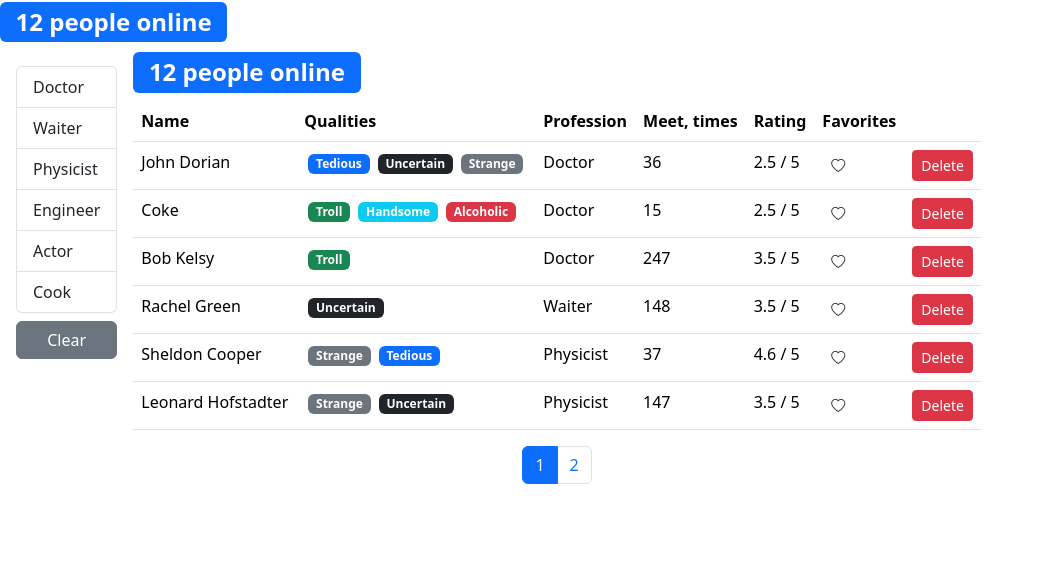
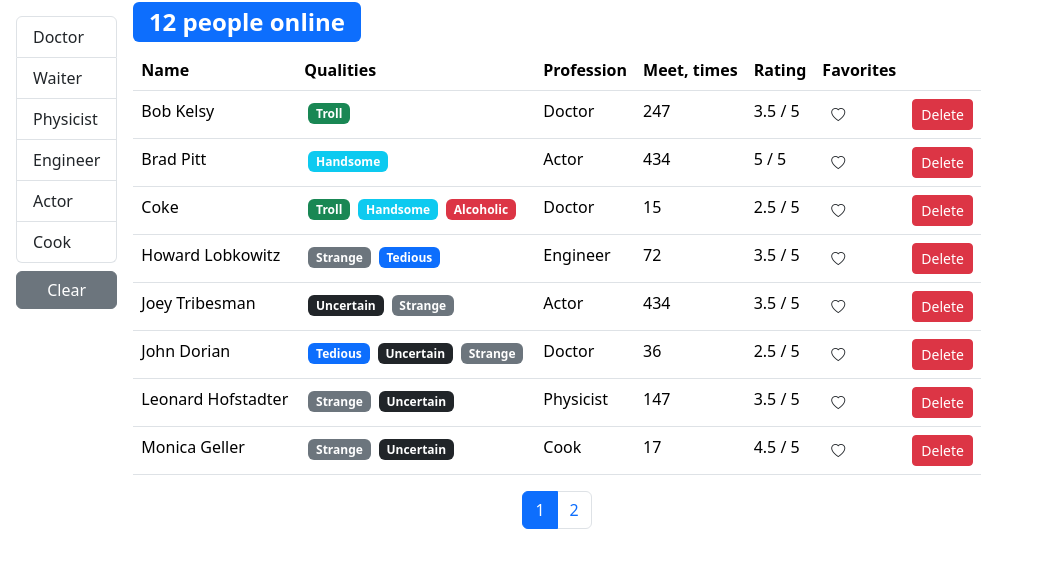
Before and after one commit to ywvv/fast-company, a React (Vite) app: page / in a window 1280 px wide. Shown: the top 568 px of the page, without its empty margins (0-1044 px from the left). Built offline with nearby package versions, Linux system fonts and the light colour scheme.

Commit message:
feat: add table sort

```diff
--- a/src/App.jsx
+++ b/src/App.jsx
@@ -1,18 +1,17 @@
 import { useState } from 'react'
 import api from './api'
 import Users from './components/Users'
-import SearchStatus from './components/SearchStatus'
 
 const App = () => {
   const [users, setUsers] = useState(api.users.fetchAll())
 
-  const handleDelete = userId => {
-    setUsers(users.filter(user => user._id !== userId))
+  const handleDelete = (userId) => {
+    setUsers(users.filter((user) => user._id !== userId))
   }
 
-  const handleToggleBookmark = id => {
+  const handleToggleBookmark = (id) => {
     setUsers(
-      users.map(user => {
+      users.map((user) => {
         if (user._id === id) {
           return { ...user, bookmark: !user.bookmark }
         }
@@ -23,7 +22,6 @@ const App = () => {
 
   return (
     <div>
-      <SearchStatus length={users.length} />
       <Users
         onDelete={handleDelete}
         onToggleBookmark={handleToggleBookmark}
--- a/src/api/fake.api/professions.api.js
+++ b/src/api/fake.api/professions.api.js
@@ -8,7 +8,7 @@ export const professions = {
 }
 
 const fetchAll = async () =>
-  await new Promise(resolve => {
+  await new Promise((resolve) => {
     // window.setTimeout(() => {
     resolve(professions)
     // }, 2000)
--- a/src/components/GroupList.jsx
+++ b/src/components/GroupList.jsx
@@ -10,7 +10,7 @@ const GroupList = ({
   if (!Array.isArray(items)) {
     return (
       <ul className="list-group">
-        {Object.keys(items).map(item => (
+        {Object.keys(items).map((item) => (
           <li
             key={items[item][valueProperty]}
             className={
@@ -28,7 +28,7 @@ const GroupList = ({
   }
   return (
     <ul className="list-group">
-      {items.map(item => (
+      {items.map((item) => (
         <li
           key={item[valueProperty]}
           className={
--- a/src/components/Pagination.jsx
+++ b/src/components/Pagination.jsx
@@ -8,7 +8,7 @@ const Pagination = ({ itemsCount, pageSize, onPageChange, currentPage }) => {
 
   return (
     <ul className="pagination">
-      {pages.map(page => (
+      {pages.map((page) => (
         <li
           className={`page-item ${page === currentPage ? 'active' : ''}`}
           key={`page-${page}`}
--- a/src/components/SearchStatus.jsx
+++ b/src/components/SearchStatus.jsx
@@ -1,7 +1,7 @@
 import PropTypes from 'prop-types'
 
 const SearchStatus = ({ length }) => {
-  const renderPhrase = number => {
+  const renderPhrase = (number) => {
     if (number > 1) {
       return `${length} people online`
     }
--- a/src/components/User.jsx
+++ b/src/components/User.jsx
@@ -17,7 +17,7 @@ const User = ({
     <tr>
       <td>{name}</td>
       <td>
-        {qualities.map(quality => (
+        {qualities.map((quality) => (
           <Quality key={quality._id} {...quality} />
         ))}
       </td>
--- a/src/components/Users.jsx
+++ b/src/components/Users.jsx
@@ -1,31 +1,33 @@
 import PropTypes from 'prop-types'
 import { useState, useEffect } from 'react'
+import _ from 'lodash'
 import api from '../api'
-import User from './User'
 import GroupList from './GroupList'
 import SearchStatus from './SearchStatus'
+import UsersTable from './UsersTable'
 import Pagination from './Pagination'
 import paginate from '../utils/paginate'
 
 const Users = ({ users, ...rest }) => {
-  const pageSize = 6
+  const pageSize = 8
   const [currentPage, setCurrentPage] = useState(1)
   const [professions, setProfession] = useState()
   const [selectedProf, setSelectedProf] = useState()
+  const [sortBy, setSortBy] = useState({ iter: 'name', order: 'asc' })
 
   useEffect(() => {
-    api.professions.fetchAll().then(data => setProfession(data))
+    api.professions.fetchAll().then((data) => setProfession(data))
   }, [])
 
   useEffect(() => {
     setCurrentPage(1)
   }, [selectedProf])
 
-  const handlePageChange = pageIndex => {
+  const handlePageChange = (pageIndex) => {
     setCurrentPage(pageIndex)
   }
 
-  const handleProfessionSelect = item => {
+  const handleProfessionSelect = (item) => {
     setSelectedProf(item)
   }
 
@@ -33,13 +35,19 @@ const Users = ({ users, ...rest }) => {
     setSelectedProf(undefined)
   }
 
+  const handleSort = (item) => {
+    setSortBy(item)
+  }
+
   const filteredUsers = selectedProf
     ? users.filter(
-        user => JSON.stringify(selectedProf) === JSON.stringify(user.profession)
+        (user) =>
+          JSON.stringify(selectedProf) === JSON.stringify(user.profession)
       )
     : users
   const count = filteredUsers.length
-  const userCrop = paginate(filteredUsers, currentPage, pageSize)
+  const sortedUsers = _.orderBy(filteredUsers, [sortBy.iter], [sortBy.order])
+  const userCrop = paginate(sortedUsers, currentPage, pageSize)
 
   return (
     <div className="d-flex">
@@ -58,24 +66,12 @@ const Users = ({ users, ...rest }) => {
       <div className="d-flex flex-column">
         <SearchStatus length={count} />
         {users.length > 0 && (
-          <table className="table">
-            <thead>
-              <tr>
-                <th scope="col">Name</th>
-                <th scope="col">Qualities</th>
-                <th scope="col">Profession</th>
-                <th scope="col">Meet, times</th>
-                <th scope="col">Rating</th>
-                <th scope="col">Favorites</th>
-                <th />
-              </tr>
-            </thead>
-            <tbody>
-              {userCrop.map(user => (
-                <User key={user._id} {...rest} {...user} />
-              ))}
-            </tbody>
-          </table>
+          <UsersTable
+            users={userCrop}
+            currentSort={sortBy}
+            onSort={handleSort}
+            {...rest}
+          />
         )}
         <div className="d-flex justify-content-center">
           <Pagination
--- /dev/null
+++ b/src/components/UsersTable.jsx
@@ -0,0 +1,54 @@
+import PropTypes from 'prop-types'
+import User from './User'
+
+const UsersTable = ({ users, onSort, currentSort, ...rest }) => {
+  const handleSort = (item) => {
+    if (currentSort.iter === item) {
+      onSort({
+        ...currentSort,
+        order: currentSort.order === 'asc' ? 'desc' : 'asc'
+      })
+    } else {
+      onSort({ iter: item, order: 'asc' })
+    }
+  }
+
+  return (
+    <table className="table">
+      <thead>
+        <tr>
+          <th scope="col" onClick={() => handleSort('name')}>
+            Name
+          </th>
+          <th scope="col">Qualities</th>
+          <th scope="col" onClick={() => handleSort('profession.name')}>
+            Profession
+          </th>
+          <th scope="col" onClick={() => handleSort('completedMeetings')}>
+            Meet, times
+          </th>
+          <th scope="col" onClick={() => handleSort('rate')}>
+            Rating
+          </th>
+          <th scope="col" onClick={() => handleSort('bookmark')}>
+            Favorites
+          </th>
+          <th />
+        </tr>
+      </thead>
+      <tbody>
+        {users.map((user) => (
+          <User key={user._id} {...rest} {...user} />
+        ))}
+      </tbody>
+    </table>
+  )
+}
+
+UsersTable.propTypes = {
+  users: PropTypes.array.isRequired,
+  onSort: PropTypes.func.isRequired,
+  currentSort: PropTypes.object.isRequired
+}
+
+export default UsersTable
```
Also changed, not shown: .prettierrc.json.
